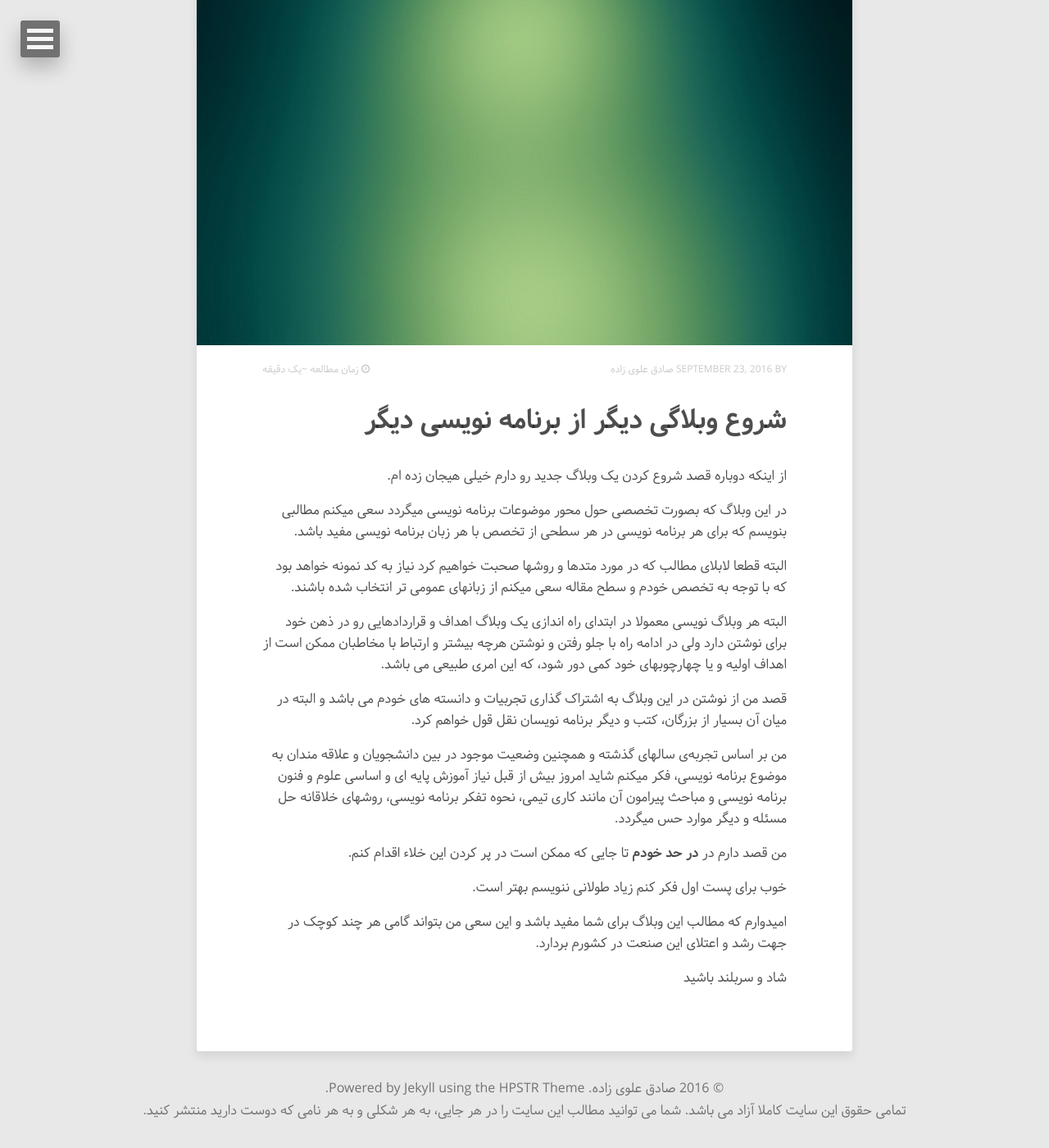
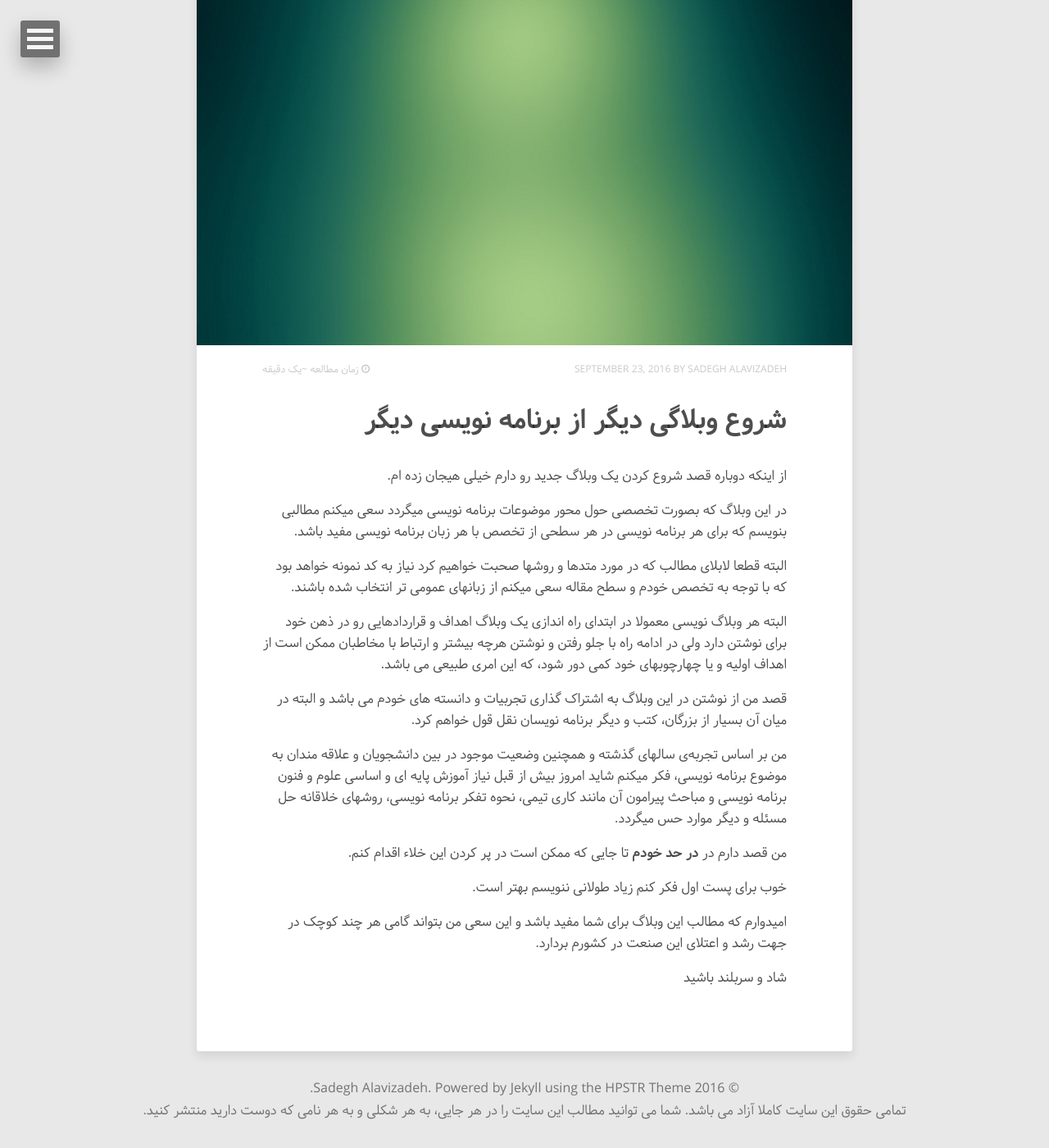
Before and after one commit to SAlavizadeh/SAlavizadeh.github.io, a Jekyll site: the page built from index.html, in a window 1280 px wide and 1400 px high, scrolled down 8314 px. Shown: the whole window at 82% size. Built offline with Jekyll 4.4.1, drawn with Linux system fonts in a browser that asks for light colours; nearby versions of some CDN libraries; the list of posts is cut into pages by our own code; some of the changed text lies outside the part shown.

Commit message:
change name

```diff
--- a/_config.yml
+++ b/_config.yml
@@ -9,7 +9,7 @@ url:
 
 # Owner/author information
 owner:
-  name:           صادق علوی زاده
+  name:           Sadegh Alavizadeh
   avatar:         sadegh_alavizadeh.jpg
   bio:            "از سال 1373 برنامه‌نویسی رو شروع کردم و علاقه‌مند به اشتراک تجربیات با دیگران هستم؛"
   email:          sadegh.alavizadeh@gmail.com
```
